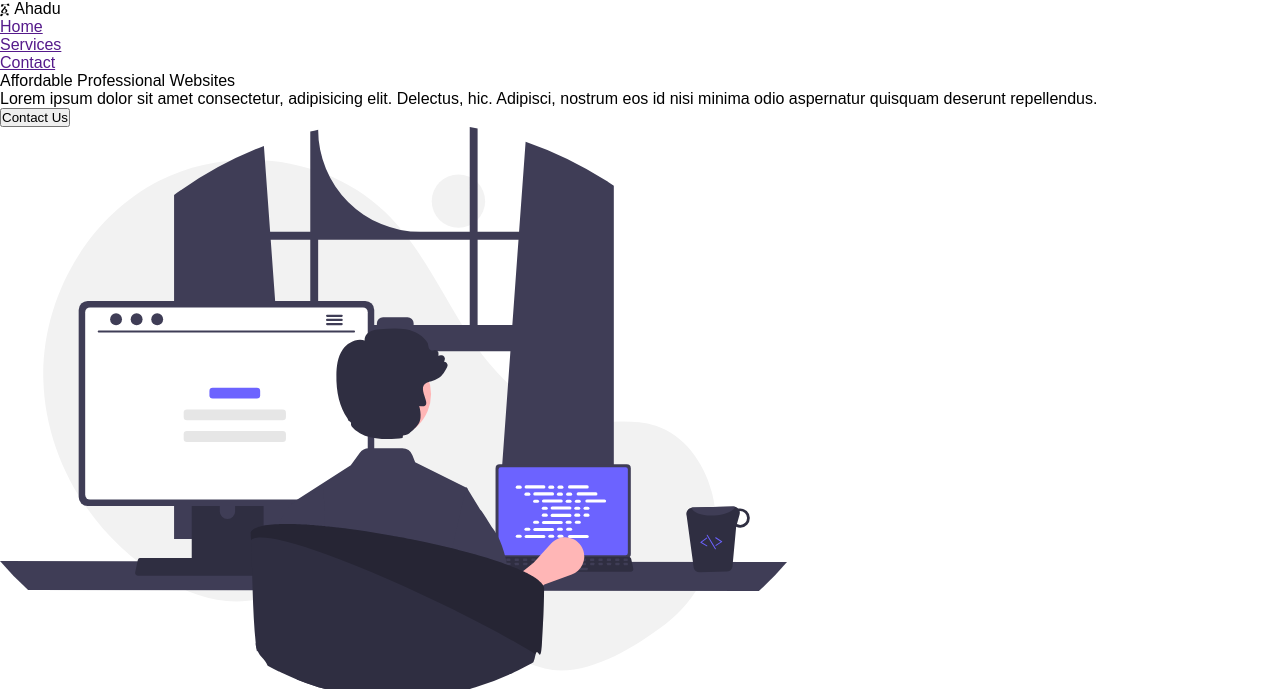
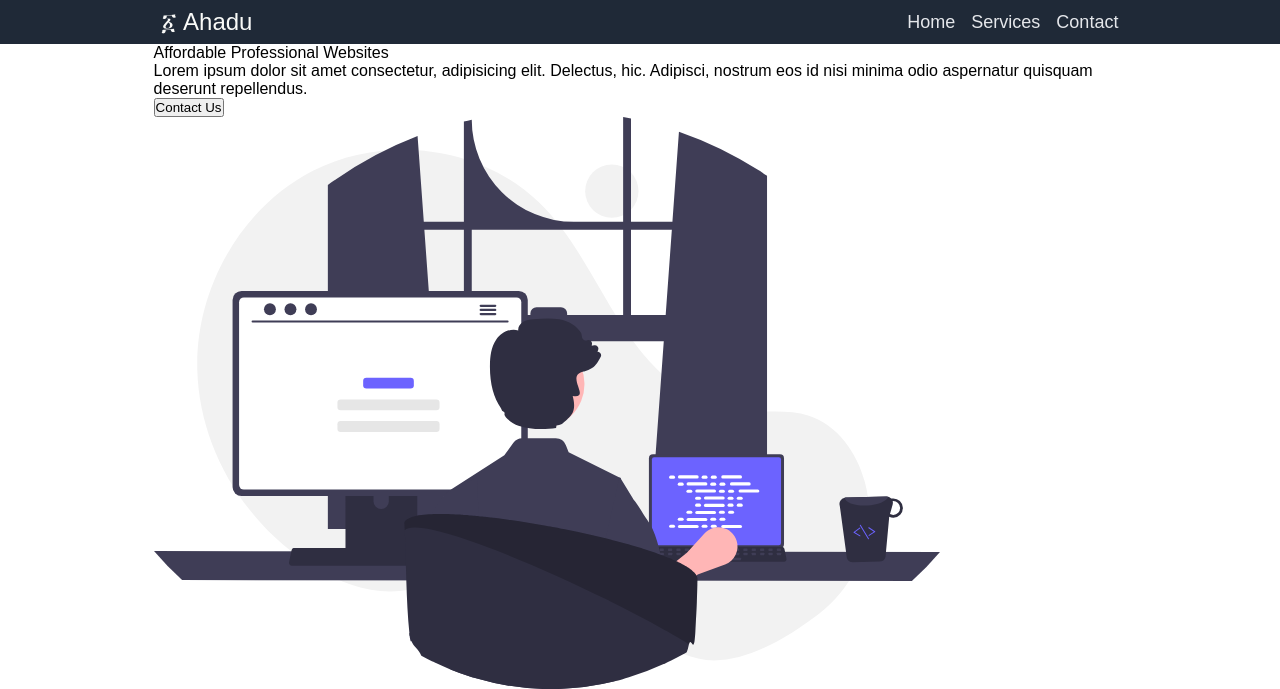
Before and after one commit to amangofer/odin-landing-page, a plain HTML site: page index.html in a window 1280 px wide. Shown: the top 689 px of the page. Drawn offline with Linux system fonts and the light colour scheme.

Commit message:
Style the navbar

```diff
--- a/styles.css
+++ b/styles.css
@@ -4,3 +4,51 @@
     margin: 0;
     padding: 0;
 }
+
+/* container */
+
+.container {
+    margin: 0 12%;
+}
+
+/* body */
+
+.body {
+    display: flex;
+    flex-direction: column;
+    justify-content: space-between;
+}
+
+/* navbar */
+.navbar {
+    background: #1F2937;
+}
+
+.navbar .container {
+    padding: 8px;
+    display: flex;
+    justify-content: space-between;
+    align-items: center;
+}
+
+.logo {
+    font-size: 24px;
+    color: #F9FAF8;
+}
+
+.links {
+    display: flex;
+    justify-content: center;
+    gap: 16px;
+    list-style: none;
+    font-size: 18px;
+}
+.links a{
+    color: #E5E7EB;
+    text-decoration: none;
+}
+
+.links a:hover {
+    color: #3882F6;
+    text-decoration: none;
+}
```
